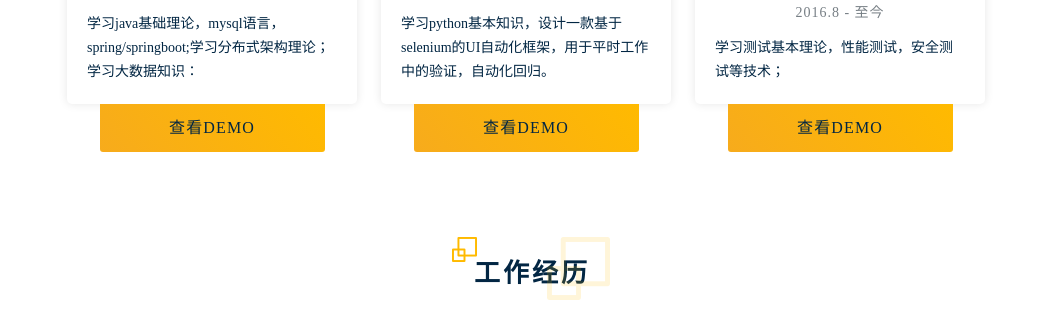
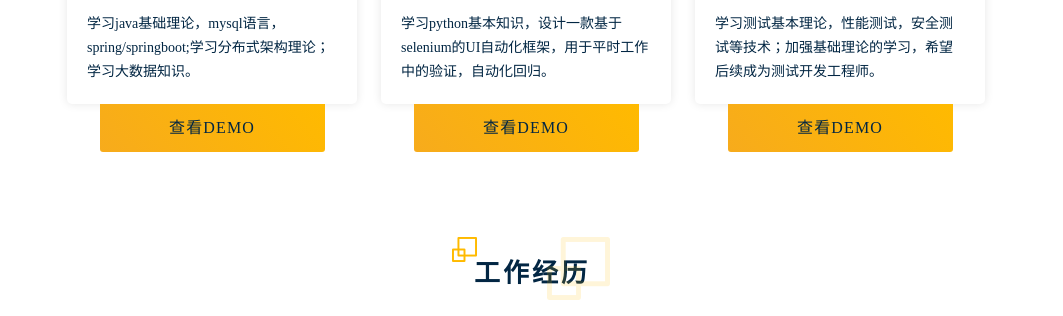
Before and after one commit to baowuji2019/baowuji2019.github.io, a plain HTML site: page index.html in a window 1280 px wide. Shown: the part 784-1100 px from the top of the page, without its empty margins (108-1171 px from the left). Drawn offline with Linux system fonts and the light colour scheme.

```diff
--- a/index.html
+++ b/index.html
@@ -12,7 +12,7 @@
         <header>
             <div class="img-header">
                 <div class="content">
-                    <p><strong> ON THE WAY OF CHANGING</strong></p>
+                    <p align="left"><strong> ON THE WAY OF CHANGING</strong></p>
                 </div>
             </div>
         </header>
@@ -74,7 +74,7 @@
                         <div class="project-content"> <img src="./static/image/LOGO1.png" alt="">
                             <p class="project-title">java学习</p>
                             <p class="create-time">2020.1 - 至今</p>
-                            <p class="decription"> 学习java基础理论，mysql语言，spring/springboot;学习分布式架构理论；学习大数据知识： </p>
+                            <p class="decription"> 学习java基础理论，mysql语言，spring/springboot;学习分布式架构理论；学习大数据知识。 </p>
                         </div>
                         <div class="link-to">
                             <a href="https://www.baidu.com" class="button">查看DEMO</a>
@@ -96,7 +96,7 @@
                         <div class="project-content"> <img src="./static/image/LOGO3.png" alt="">
                             <p class="project-title">测试技能学习</p>
                             <p class="create-time">2016.8 - 至今</p>
-                            <p class="decription"> 学习测试基本理论，性能测试，安全测试等技术； </p>
+                            <p class="decription"> 学习测试基本理论，性能测试，安全测试等技术；加强基础理论的学习，希望后续成为测试开发工程师。 </p>
                         </div>
                         <div class="link-to">
                             <a href="https://www.baidu.com" class="button">查看DEMO</a>
```
Also changed, not shown: static/image/Group.png.
